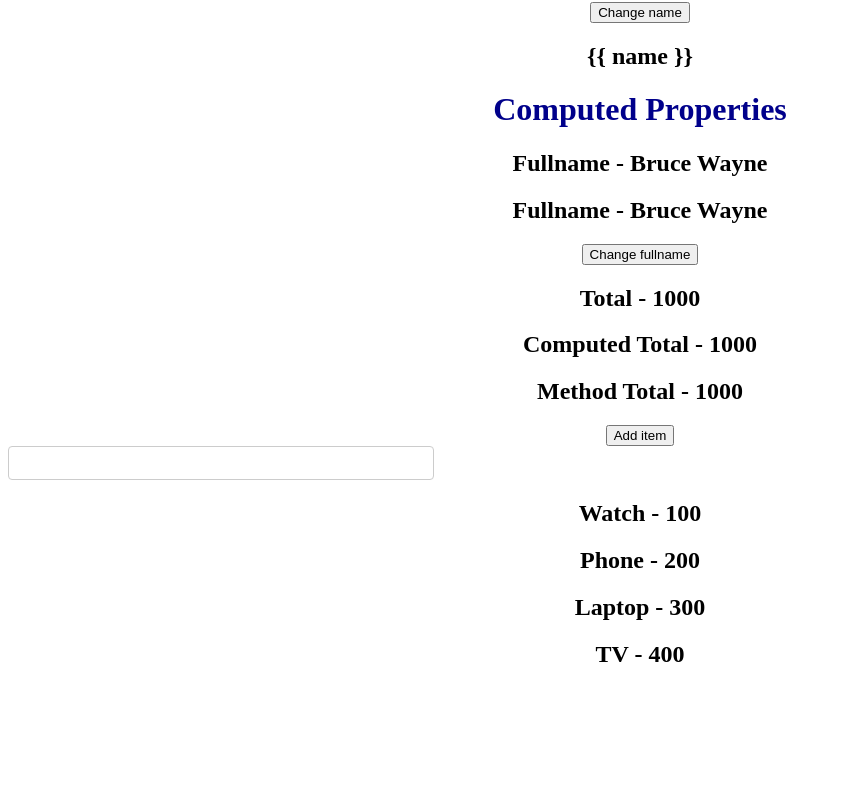
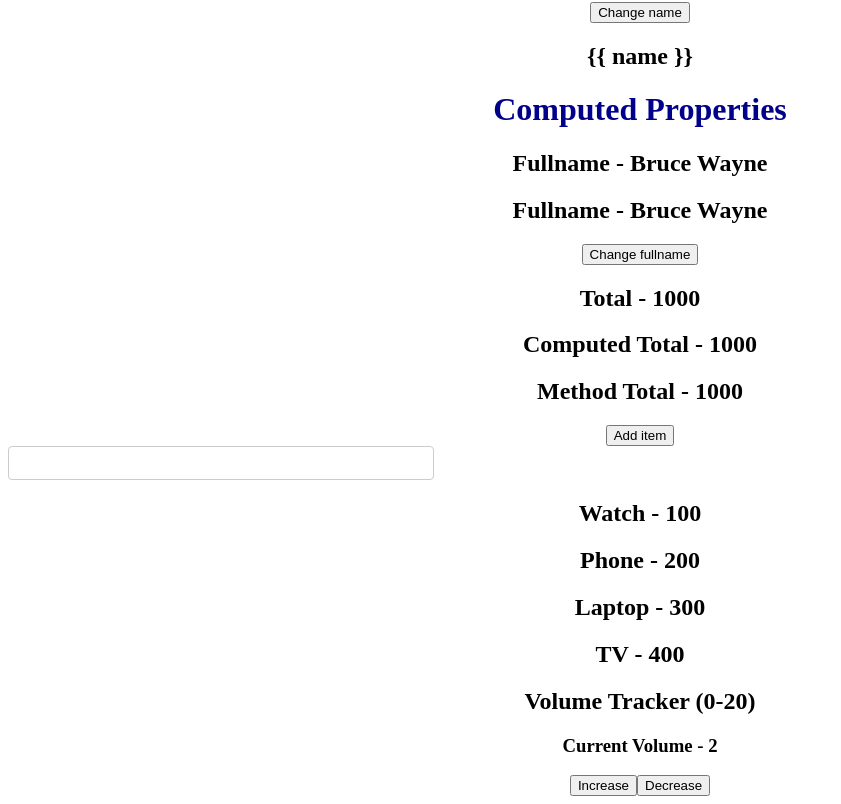
Before and after one commit to PeterOsoo/vue-js, a Vue app: page / in a window 1280 px wide. Shown: the part 3994-4798 px from the top of the page, without its empty margins (0-841 px from the left). Before the commit the page ends 4682 px from the top, so only its background shows below. Built offline with nearby package versions, Linux system fonts and the light colour scheme.

Commit message:
Watchers

```diff
--- a/src/App.vue
+++ b/src/App.vue
@@ -271,6 +271,14 @@
   <h2 v-for="item in expensiveItems" :key="item.id">
     {{ item.title }} - {{ item.price }}
   </h2>
+
+  <!-- Watchers -->
+  <h2>Volume Tracker (0-20)</h2>
+  <h3>Current Volume - {{ volume }}</h3>
+  <div>
+    <button @click="volume += 2">Increase</button>
+    <button @click="volume -= 2">Decrease</button>
+  </div>
 </template>
 
 <script>
@@ -370,6 +378,7 @@
         },
       ],
       country: "",
+      volume: 2,
     };
   },
   methods: {
@@ -426,6 +435,19 @@
     expensiveItems() {
       return this.items.filter((item) => item.price > 100);
     },
+  },
+  watch: {
+    volume: {
+      handler(newValue, oldValue) {
+        if (newValue > oldValue && newValue === 16) {
+          alert(
+            "Listening to a high volumne for a long time may damage your hearing"
+          );
+        }
+      },
+    },
+
+    // deep: true,
   },
 };
 </script>
```
